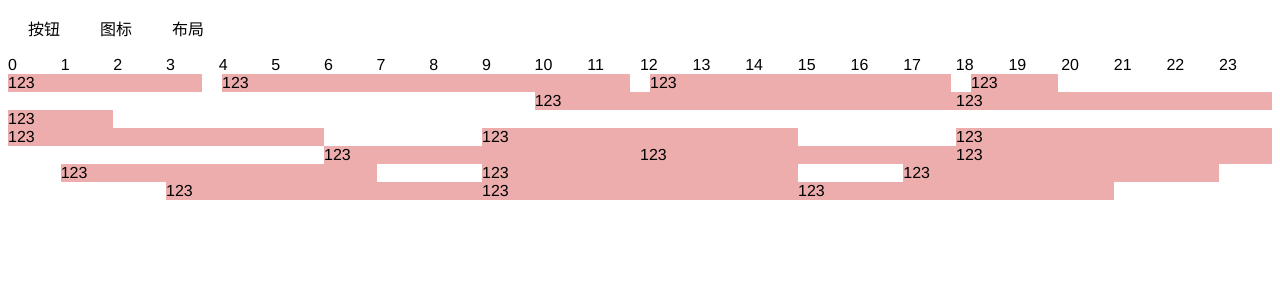
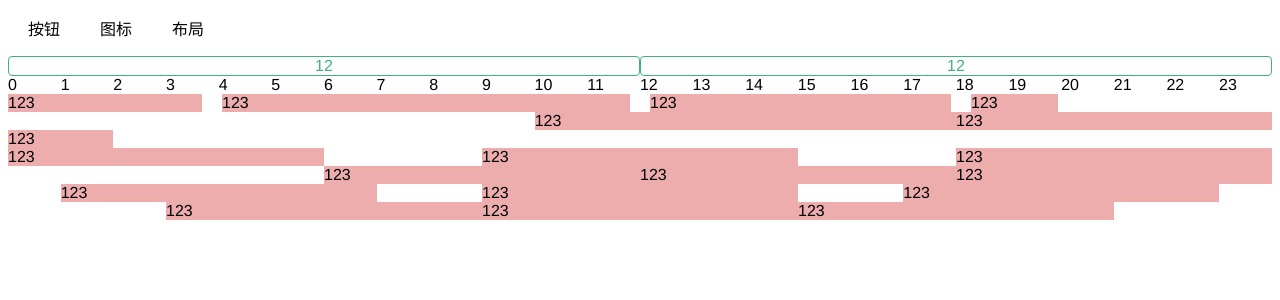
Before and after one commit to mrwdhasd0903/meows-ui, a Vue app: page /layout in a window 1280 px wide. Shown: the top 300 px of the page. Built offline with nearby package versions, Linux system fonts and the light colour scheme.

Commit message:
一点细节

```diff
--- a/examples/components/button.vue
+++ b/examples/components/button.vue
@@ -1,5 +1,8 @@
 <template>
   <div class>
+    <p>
+      <me-button full>设置</me-button>
+    </p>
     <span>
       <me-button>设置</me-button>
     </span>
--- a/examples/components/layout.vue
+++ b/examples/components/layout.vue
@@ -1,5 +1,13 @@
 <template>
   <div class>
+     <me-row>
+      <me-col span="12">
+        <div class="a1">12</div>
+      </me-col>
+      <me-col span="12">
+        <div class="a1">12</div>
+      </me-col>
+    </me-row>
     <me-row>
       <me-col span="1" v-for="(item, index) in arr" :key="index">{{index}}</me-col>
     </me-row>
@@ -94,4 +102,10 @@ export default {
 .tt {
   background: rgb(238, 173, 173);
 }
+.a1 {
+  text-align: center;
+  border-radius: 4px;
+  border: 1px solid #41b17e;
+  color: #41b17e;
+}
 </style>
--- a/package.json
+++ b/package.json
@@ -1,6 +1,6 @@
 {
   "name": "meows-ui",
-  "version": "0.0.11",
+  "version": "0.0.13",
   "description": "基于VUE的UI组件库",
   "main": "lib/meows-ui.umd",
   "author": {
--- a/packages/Button/src/index.vue
+++ b/packages/Button/src/index.vue
@@ -12,10 +12,12 @@
       'me-border-outer-in':outerin,
       'me-border-outer-to-in':outertoin,
       'me-border-round':round,
-      'me-border-circle':circle
+      'me-border-circle':circle,
+      'me-full':full
     }
     ]"
     @click="disabled?'':$emit('click')"
+
   >
     <me-icon v-if="icon && !loading" :name="icon" />
     <me-icon v-if="loading" class="me-loading" :name="loadingIcon"></me-icon>
@@ -30,6 +32,7 @@ export default {
   name: "MeButton",
   props: {
     icon: {},
+    full: Boolean,
     round: Boolean,
     circle: Boolean,
     nofocus: Boolean,
@@ -294,8 +297,11 @@ export default {
       border-radius: 20px;
     }
   }
-  .me-loading {
+  &.me-loading {
     animation: rotate 1s infinite linear;
+  }
+  &.me-full{
+    width: 100%;
   }
 }
 </style>
--- a/packages/Layout/src/col.vue
+++ b/packages/Layout/src/col.vue
@@ -69,6 +69,7 @@ export default {
 .me-col {
   @import "./colspan.scss";
   display: inline-block;
+  font-size: 16px;
   transition: width 0.2s ease, margin-left 0.2s ease;
 }
 @import "./colspan-xs.scss";
--- a/packages/Layout/src/row.vue
+++ b/packages/Layout/src/row.vue
@@ -3,8 +3,8 @@
     class="me-row"
     :style="{
     ...spaceStyle,
-    justifyContent:justifyContent,
-    alignItems:alignItems,
+    justifyContent:flex?justifyContent:'',
+    alignItems:flex?alignItems:'',
     display:flex?'flex':''
   }"
   >
@@ -63,15 +63,15 @@ export default {
     },
     //alignItems计算
     alignItems() {
-      let value = "flex-start";
+      let value = "stretch";
       if (this.align.indexOf("end") != -1) {
         value = "flex-end";
       } else if (this.align.indexOf("center") != -1) {
         value = "center";
+      } else if (this.align.indexOf("start") != -1) {
+        value = "flex-start";
       } else if (this.align.indexOf("baseline") != -1) {
         value = "baseline ";
-      } else if (this.align.indexOf("stretch") != -1) {
-        value = "stretch ";
       }
       return value;
     }
@@ -80,4 +80,7 @@ export default {
 </script>
 
 <style scoped>
+.me-row {
+  font-size: 0;
+}
 </style>
```
